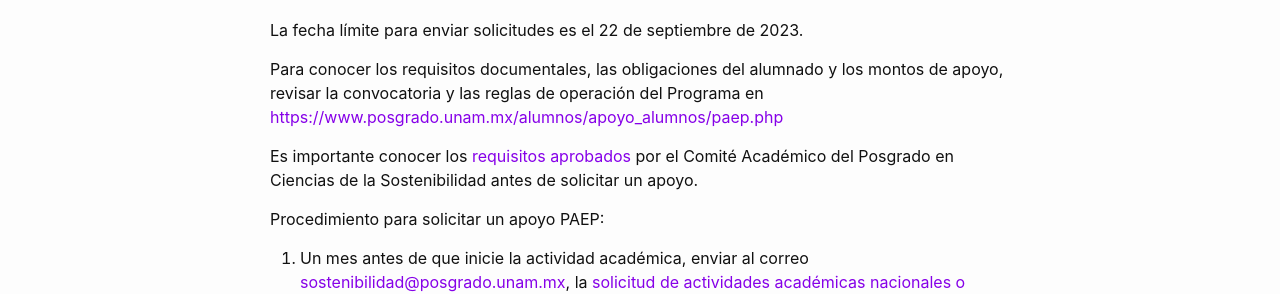
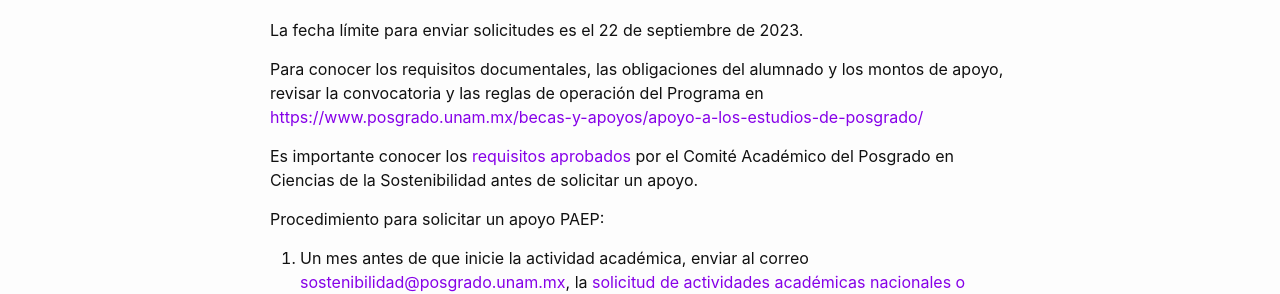
Before and after one commit to pcs-unam/pcs-unam.github.io, a Jekyll site: the page built from movilidad/paep.md, in a window 1280 px wide. Shown: the part 480-774 px from the top of the page. Built offline with Jekyll 4.4.1, drawn with Linux system fonts in a browser that asks for light colours; some of the changed lines change nothing that is shown.

Commit message:
Corrección nuevas ligas PAEP

```diff
--- a/movilidad/paep.md
+++ b/movilidad/paep.md
@@ -11,13 +11,13 @@ Las actividades deberán tener una duración máxima de 45 días naturales y pod
 
 La fecha límite para enviar solicitudes es el 22 de septiembre de 2023.
 
-Para conocer los requisitos documentales, las obligaciones del alumnado y los montos de apoyo, revisar la convocatoria y las reglas de operación del Programa en <https://www.posgrado.unam.mx/alumnos/apoyo_alumnos/paep.php>
+Para conocer los requisitos documentales, las obligaciones del alumnado y los montos de apoyo, revisar la convocatoria y las reglas de operación del Programa en <https://www.posgrado.unam.mx/becas-y-apoyos/apoyo-a-los-estudios-de-posgrado/>
 
 Es importante conocer los [requisitos aprobados](/assets/docs/lineamientos_paep_2023.pdf) por el Comité Académico del Posgrado en Ciencias de la Sostenibilidad antes de solicitar un apoyo.
 
 Procedimiento para solicitar un apoyo PAEP:
 
- 1. Un mes antes de que inicie la actividad académica, enviar al correo <sostenibilidad@posgrado.unam.mx>, la [solicitud de actividades académicas nacionales o internacionales](https://www.posgrado.unam.mx/alumnos/apoyo_alumnos/documentos/SOLICITUD%20DE%20ACTIVIDADES%20ACADEMICAS%20NACIONALES%20O%20INTERNACIONALES%20DE%20CORTA%20DURACION.pdf). ES INDISPENSABLE QUE LA SOLICITUD INCLUYA TAMBIÉN LA FIRMA DEL TUTOR(A) PRINCIPAL. Asimismo, enviar el último comprobante de inscripción.
+ 1. Un mes antes de que inicie la actividad académica, enviar al correo <sostenibilidad@posgrado.unam.mx>, la [solicitud de actividades académicas nacionales o internacionales](https://www.posgrado.unam.mx/wp-content/uploads/2023/02/03_SOLICITUD-DE-ACTIVIDADES-ACADEMICAS-NACIONALES-O-INTERNACIONALES-DE-CORTA-DURACION.pdf). ES INDISPENSABLE QUE LA SOLICITUD INCLUYA TAMBIÉN LA FIRMA DEL TUTOR(A) PRINCIPAL. Asimismo, enviar el último comprobante de inscripción.
 
  2. Posteriormente la Coordinación enviará la autorización al Departamento de Gestión de Apoyos de la Coordinación General, quien se pondrá en contacto con la(el) solicitante para iniciar el trámite. Los requisitos documentales, señalados en las Reglas de Operación, se deben enviar directamente a dicho Departamento.
 
```
